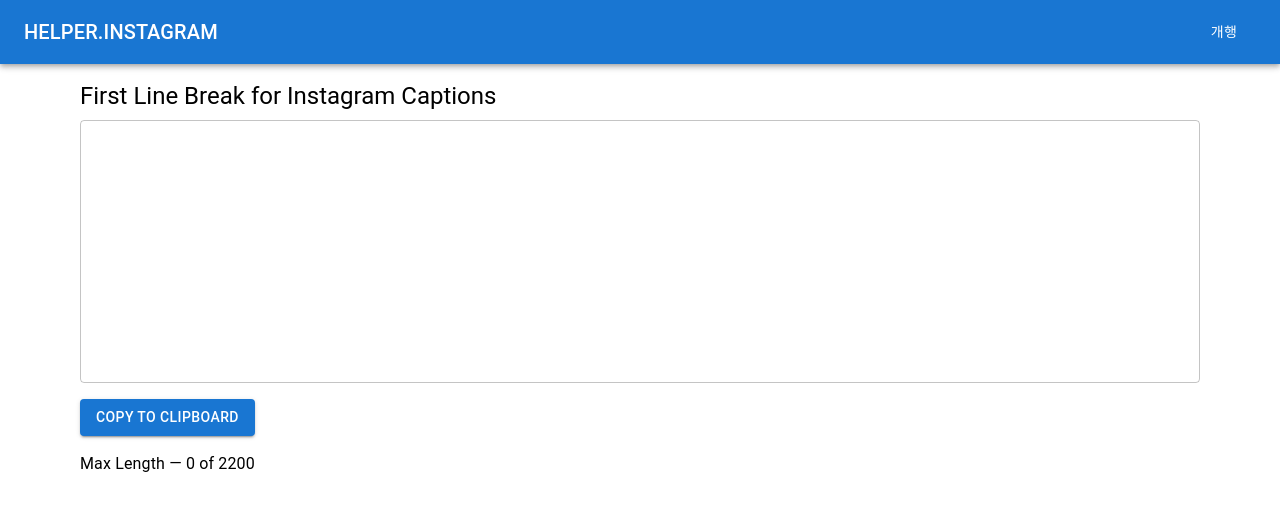
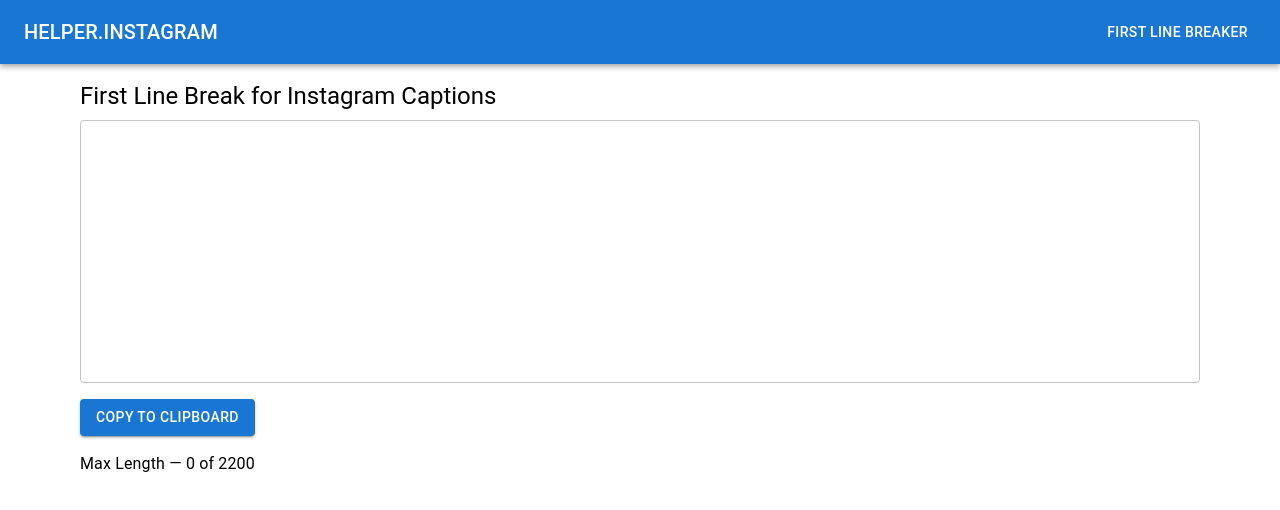
Before and after one commit to EternaCode/support-instagram, a React (Create React App) app: page / in a window 1280 px wide. Shown: the top 510 px of the page. Built offline with nearby package versions, Linux system fonts and the light colour scheme.

Commit message:
fix: korean to english

```diff
--- a/src/App.js
+++ b/src/App.js
@@ -16,7 +16,7 @@ function App() {
                     <Typography variant="h6" style={{ flexGrow: 1 }}>
                         HELPER.INSTAGRAM
                     </Typography>
-                    <Button color="inherit" onClick={() => handleMenuClick('newline')}>개행</Button>
+                    <Button color="inherit" onClick={() => handleMenuClick('newline')}>First Line Breaker</Button>
                 </Toolbar>
             </AppBar>
             <Container>
```
